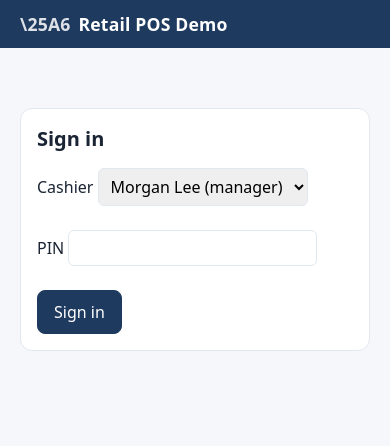
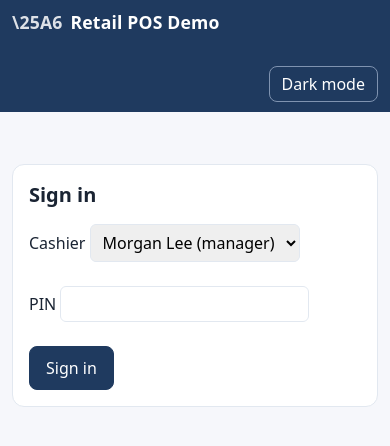
Before and after one commit to Matt-s-Amazing-Software/retail-pos-demo, a website with bundled scripts: page index.html in a window 390 px wide. Built offline with nearby package versions, Linux system fonts and the light colour scheme.

Commit message:
KAN-43: Add a dark theme and a layout for phones (#31)

```diff
--- a/index.html
+++ b/index.html
@@ -12,6 +12,7 @@
     <h1>Retail POS Demo</h1>
     <nav aria-label="Main" id="nav"></nav>
     <div id="whoami" class="whoami"></div>
+    <button id="theme-toggle" type="button" class="theme-toggle" data-testid="theme-toggle" aria-pressed="false">Dark mode</button>
   </header>
   <main id="app" tabindex="-1"></main>
   <script type="module" src="src/main.js"></script>
--- a/src/main.js
+++ b/src/main.js
@@ -1,3 +1,4 @@
+import { startTheme } from "./theme.js";
 // Entry point: each screen registers itself with the router when it is imported.
 import "./signin.js";
 import "./register.js";
@@ -11,3 +12,4 @@ import "./settingsscreen.js";
 import "./reportsscreen.js";
 import "./giftcardscreen.js";
 import "./activityscreen.js";
+startTheme();
--- /dev/null
+++ b/src/theme.js
@@ -0,0 +1,36 @@
+// Light and dark themes. The choice is remembered on this device (not with the shop's data).
+const KEY = "retail-pos-demo/theme";
+
+// Pure: which theme to use given what was stored and what the device prefers.
+export const pickTheme = (stored, prefersDark) => (stored === "dark" || stored === "light" ? stored : prefersDark ? "dark" : "light");
+export const otherTheme = (theme) => (theme === "dark" ? "light" : "dark");
+
+function stored() {
+  try {
+    return localStorage.getItem(KEY);
+  } catch {
+    return null;
+  }
+}
+
+export function applyTheme(theme) {
+  document.documentElement.dataset.theme = theme;
+  const button = document.getElementById("theme-toggle");
+  if (button) {
+    button.textContent = theme === "dark" ? "Light mode" : "Dark mode";
+    button.setAttribute("aria-pressed", String(theme === "dark"));
+  }
+}
+
+export function startTheme() {
+  applyTheme(pickTheme(stored(), window.matchMedia("(prefers-color-scheme: dark)").matches));
+  document.getElementById("theme-toggle").addEventListener("click", () => {
+    const next = otherTheme(document.documentElement.dataset.theme);
+    try {
+      localStorage.setItem(KEY, next);
+    } catch {
+      /* the choice just will not be remembered */
+    }
+    applyTheme(next);
+  });
+}
--- a/styles.css
+++ b/styles.css
@@ -67,3 +67,20 @@ kbd { border:1px solid var(--line); border-bottom-width:2px; border-radius:4px;
 .tag.out { background:#fee2e2; color:#991b1b; }
 .grid button:disabled { background:#f1f5f9; }
 input.stock { font:inherit; padding:6px 8px; }
+
+/* Dark theme */
+[data-theme="dark"] { --ink:#e2e8f0; --muted:#94a3b8; --line:#334155; --bg:#0f172a; --brand:#1e3a5f; --good:#4ade80; --bad:#f87171; }
+.theme-toggle { min-height:36px; padding:4px 12px; background:transparent; color:#fff; border-color:#7f93b0; }
+
+/* Phones */
+@media (max-width: 600px) {
+  .topbar { flex-wrap:wrap; padding:10px 12px; }
+  nav { width:100%; flex-wrap:nowrap; overflow-x:auto; }
+  nav a { white-space:nowrap; }
+  main { padding:12px; }
+  .grid { grid-template-columns: repeat(2, 1fr); }
+  .panel { overflow-x:auto; }
+  .register > section:last-child { position:static; }
+  .discount, #pay-form, #find-form { flex-direction:column; align-items:stretch; }
+  .grid button, .discount button, #pay-form button { width:100%; }
+}
```
Also changed, not shown: tests/theme.test.js (added, +19 -0 lines).
